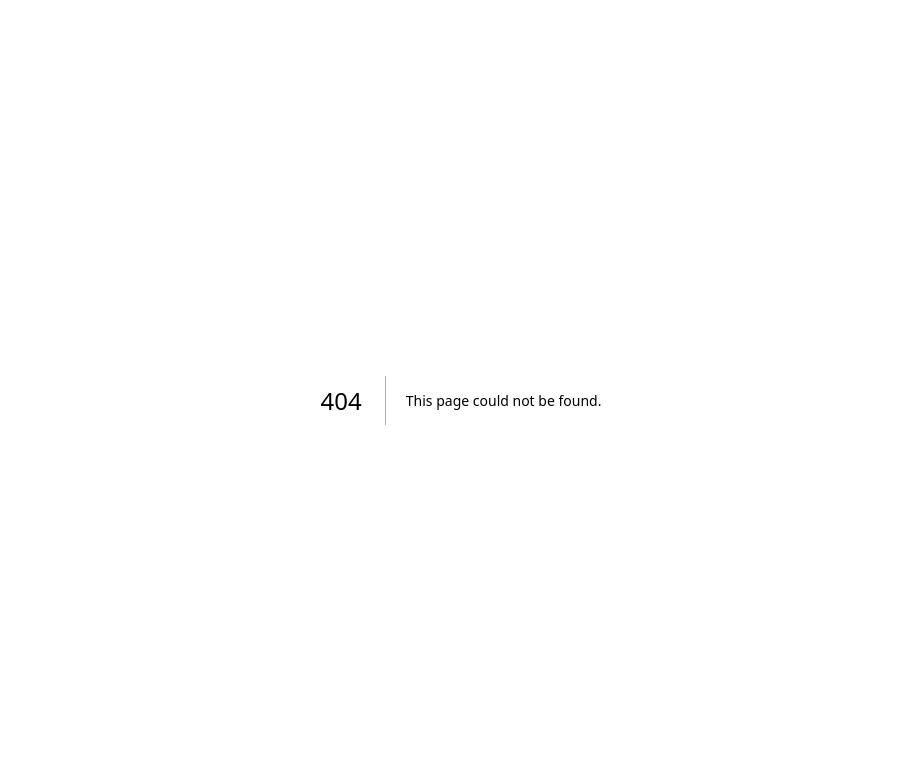
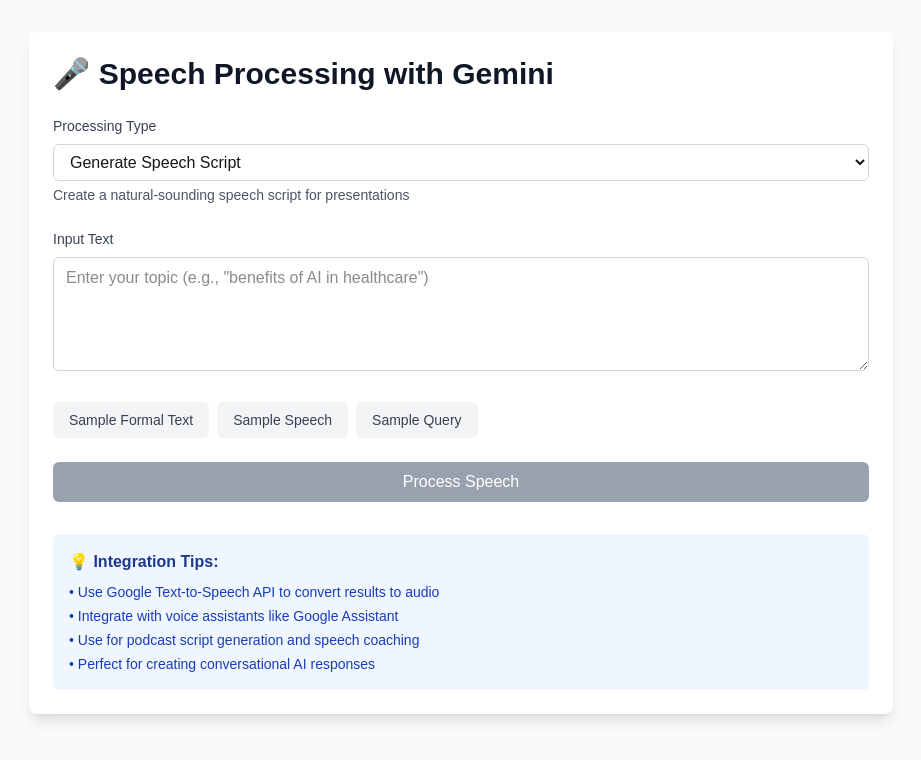
Before and after one commit to HabitualCoder/langchainjs-examples, a Next.js app: page /speech in a window 1280 px wide. Before the commit this address had no page. Shown: the top 760 px of the page, without its empty margins (179-1100 px from the left). Built offline with nearby package versions, Linux system fonts and the light colour scheme.

Commit message:
speech api and page

```diff
--- /dev/null
+++ b/app/api/speech/route.ts
@@ -0,0 +1,64 @@
+import { NextRequest, NextResponse } from 'next/server';
+import { ChatGoogleGenerativeAI } from "@langchain/google-genai";
+
+const model = new ChatGoogleGenerativeAI({
+  model: "gemini-2.0-flash",
+  temperature: 0.3
+});
+
+export async function POST(request: NextRequest) {
+  try {
+    const { text, processingType } = await request.json();
+
+    if (!text) {
+      return NextResponse.json({ error: 'Text is required' }, { status: 400 });
+    }
+
+    let prompt = '';
+
+    switch (processingType) {
+      case 'speech_script':
+        prompt = `Create a natural-sounding speech script for a 2-minute presentation about: ${text}. Include:
+        - Engaging opening
+        - 3 main points with examples
+        - Call to action
+        - Natural transitions between topics`;
+        break;
+
+      case 'speech_friendly':
+        prompt = `Convert this formal text into a conversational, speech-friendly format that sounds natural when spoken aloud:
+        "${text}"`;
+        break;
+
+      case 'speech_analysis':
+        prompt = `Analyze this speech sample and provide:
+        1. Filler words identified
+        2. Confidence level assessment
+        3. Suggestions for improvement
+        4. Cleaned version
+
+        Speech sample: "${text}"`;
+        break;
+
+      case 'voice_assistant':
+        prompt = `Create natural, conversational responses for a voice assistant when users say: "${text}". Make responses sound human and friendly.`;
+        break;
+
+      default:
+        prompt = `Process this text for speech: ${text}`;
+    }
+
+    const response = await model.invoke(prompt);
+
+    return NextResponse.json({
+      success: true,
+      content: response.content
+    });
+
+  } catch (error) {
+    console.error('Speech processing error:', error);
+    return NextResponse.json({
+      error: 'Failed to process speech'
+    }, { status: 500 });
+  }
+}
--- /dev/null
+++ b/app/speech/page.tsx
@@ -0,0 +1,174 @@
+'use client';
+
+import { useState } from 'react';
+
+export default function SpeechProcessingPage() {
+  const [text, setText] = useState('');
+  const [processingType, setProcessingType] = useState('speech_script');
+  const [result, setResult] = useState('');
+  const [loading, setLoading] = useState(false);
+
+  const handleSubmit = async (e: React.FormEvent) => {
+    e.preventDefault();
+
+    if (!text.trim()) {
+      alert('Please enter some text to process');
+      return;
+    }
+
+    setLoading(true);
+    setResult('');
+
+    try {
+      const response = await fetch('/api/speech', {
+        method: 'POST',
+        headers: {
+          'Content-Type': 'application/json',
+        },
+        body: JSON.stringify({
+          text,
+          processingType,
+        }),
+      });
+
+      const data = await response.json();
+
+      if (data.success) {
+        setResult(data.content);
+      } else {
+        setResult(`Error: ${data.error}`);
+      }
+    } catch (error) {
+      setResult(`Error: ${error}`);
+    } finally {
+      setLoading(false);
+    }
+  };
+
+  const processingTypes = [
+    {
+      value: 'speech_script',
+      label: 'Generate Speech Script',
+      description: 'Create a natural-sounding speech script for presentations',
+      placeholder: 'Enter your topic (e.g., "benefits of AI in healthcare")'
+    },
+    {
+      value: 'speech_friendly',
+      label: 'Convert to Speech-Friendly',
+      description: 'Convert formal text to conversational, speech-friendly format',
+      placeholder: 'Enter formal text to convert...'
+    },
+    {
+      value: 'speech_analysis',
+      label: 'Analyze Speech Patterns',
+      description: 'Analyze speech for filler words and improvements',
+      placeholder: 'Enter speech sample to analyze...'
+    },
+    {
+      value: 'voice_assistant',
+      label: 'Voice Assistant Responses',
+      description: 'Create natural responses for voice assistants',
+      placeholder: 'Enter user query (e.g., "What\'s the weather like?")'
+    }
+  ];
+
+  const selectedType = processingTypes.find(type => type.value === processingType);
+
+  return (
+    <div className="min-h-screen bg-gray-50 py-8">
+      <div className="max-w-4xl mx-auto px-4">
+        <div className="bg-white rounded-lg shadow-lg p-6">
+          <h1 className="text-3xl font-bold text-gray-900 mb-6">
+            🎤 Speech Processing with Gemini
+          </h1>
+
+          <form onSubmit={handleSubmit} className="space-y-6">
+            <div>
+              <label className="block text-sm font-medium text-gray-700 mb-2">
+                Processing Type
+              </label>
+              <select
+                value={processingType}
+                onChange={(e) => setProcessingType(e.target.value)}
+                className="w-full px-3 py-2 border border-gray-300 rounded-md focus:outline-none focus:ring-2 focus:ring-blue-500"
+              >
+                {processingTypes.map((type) => (
+                  <option key={type.value} value={type.value}>
+                    {type.label}
+                  </option>
+                ))}
+              </select>
+              <p className="mt-1 text-sm text-gray-600">
+                {selectedType?.description}
+              </p>
+            </div>
+
+            <div>
+              <label className="block text-sm font-medium text-gray-700 mb-2">
+                Input Text
+              </label>
+              <textarea
+                value={text}
+                onChange={(e) => setText(e.target.value)}
+                placeholder={selectedType?.placeholder}
+                className="w-full px-3 py-2 border border-gray-300 rounded-md focus:outline-none focus:ring-2 focus:ring-blue-500"
+                rows={4}
+              />
+            </div>
+
+            <div className="flex flex-wrap gap-2">
+              <button
+                type="button"
+                onClick={() => setText("The implementation of artificial intelligence technologies in healthcare systems has demonstrated significant improvements in diagnostic accuracy and treatment efficiency.")}
+                className="px-4 py-2 bg-gray-100 text-gray-700 rounded-md hover:bg-gray-200 text-sm"
+              >
+                Sample Formal Text
+              </button>
+              <button
+                type="button"
+                onClick={() => setText("So, um, I think that, you know, we should probably, like, consider the options and stuff.")}
+                className="px-4 py-2 bg-gray-100 text-gray-700 rounded-md hover:bg-gray-200 text-sm"
+              >
+                Sample Speech
+              </button>
+              <button
+                type="button"
+                onClick={() => setText("What's the weather like?")}
+                className="px-4 py-2 bg-gray-100 text-gray-700 rounded-md hover:bg-gray-200 text-sm"
+              >
+                Sample Query
+              </button>
+            </div>
+
+            <button
+              type="submit"
+              disabled={loading || !text.trim()}
+              className="w-full bg-green-600 text-white py-2 px-4 rounded-md hover:bg-green-700 disabled:bg-gray-400 disabled:cursor-not-allowed"
+            >
+              {loading ? 'Processing...' : 'Process Speech'}
+            </button>
+          </form>
+
+          {result && (
+            <div className="mt-6">
+              <h3 className="text-lg font-semibold text-gray-900 mb-3">Processing Result:</h3>
+              <div className="bg-gray-50 p-4 rounded-md">
+                <pre className="whitespace-pre-wrap text-sm text-gray-800">{result}</pre>
+              </div>
+            </div>
+          )}
+
+          <div className="mt-8 p-4 bg-blue-50 rounded-md">
+            <h4 className="font-semibold text-blue-900 mb-2">💡 Integration Tips:</h4>
+            <ul className="text-sm text-blue-800 space-y-1">
+              <li>• Use Google Text-to-Speech API to convert results to audio</li>
+              <li>• Integrate with voice assistants like Google Assistant</li>
+              <li>• Use for podcast script generation and speech coaching</li>
+              <li>• Perfect for creating conversational AI responses</li>
+            </ul>
+          </div>
+        </div>
+      </div>
+    </div>
+  );
+}
```
